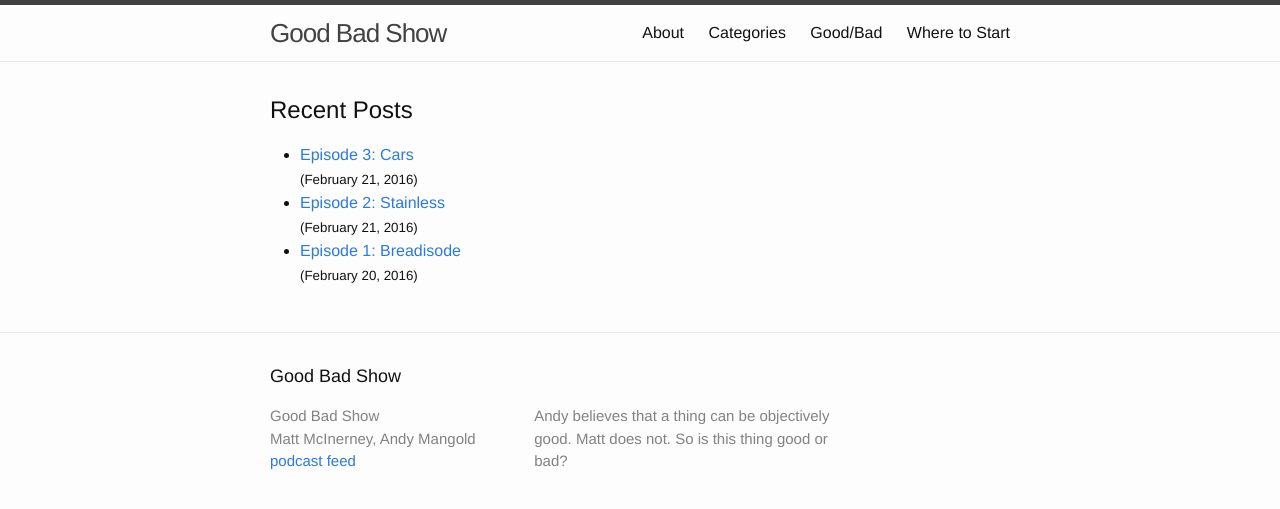
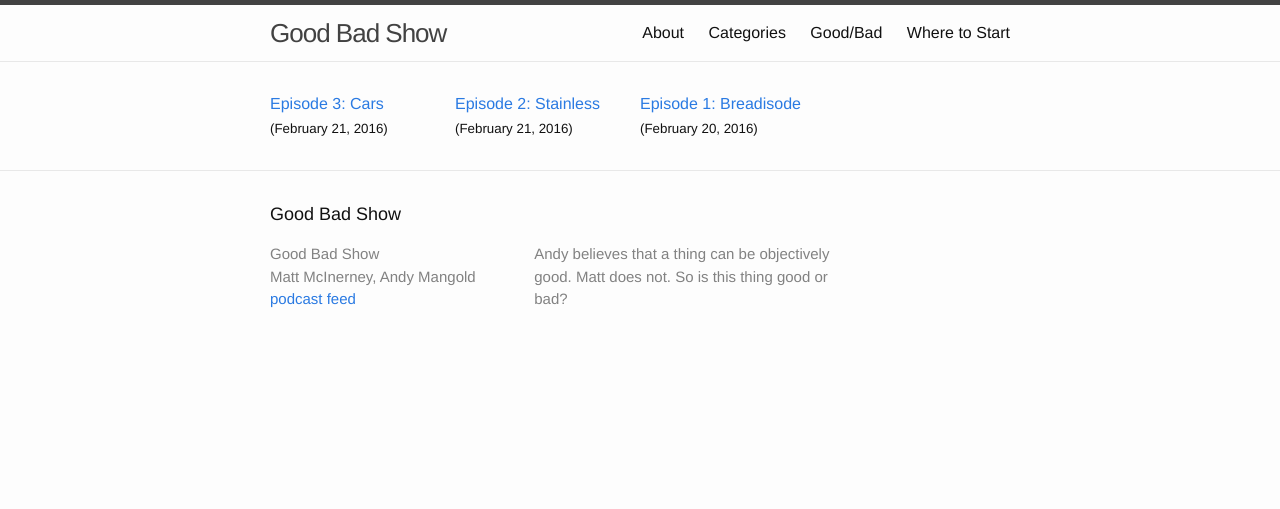
Before and after one commit to mattmotel/goodbadshow, a Jekyll site: the page built from index.html, in a window 1280 px wide. Shown: the top 509 px of the page. Built offline with Jekyll 4.4.1, drawn with Linux system fonts in a browser that asks for light colours.

Commit message:
layout updates

```diff
--- a/_layouts/default.html
+++ b/_layouts/default.html
@@ -10,15 +10,15 @@
     <div class="page-content">
       <div class="wrapper">
 
-        <h2>Recent Posts</h2>
-<ul>
+
+<div class="episode-wrapper">
   {% for post in site.posts do %}
-  <li>
+  <div class="episode">
     <a href="{{ post.url | prepend: site.baseurl}}">Episode {{ post.episode }}: {{ post.title }}</a><br/>
     <small>({{ post.date | date: "%B %-d, %Y" }})</small>
-  </li>
+  </div>
   {% endfor %}
-</ul>
+</div>
       </div>
     </div>
 
--- a/_sass/_layout.scss
+++ b/_sass/_layout.scss
@@ -213,6 +213,13 @@
     }
 }
 
+.episode-wrapper {
+    display:flex;
+}
+.episode {
+    width:25%;
+}
+
 .post-content {
     margin-bottom: $spacing-unit;
 
```
Also changed, not shown: 4 other files.
